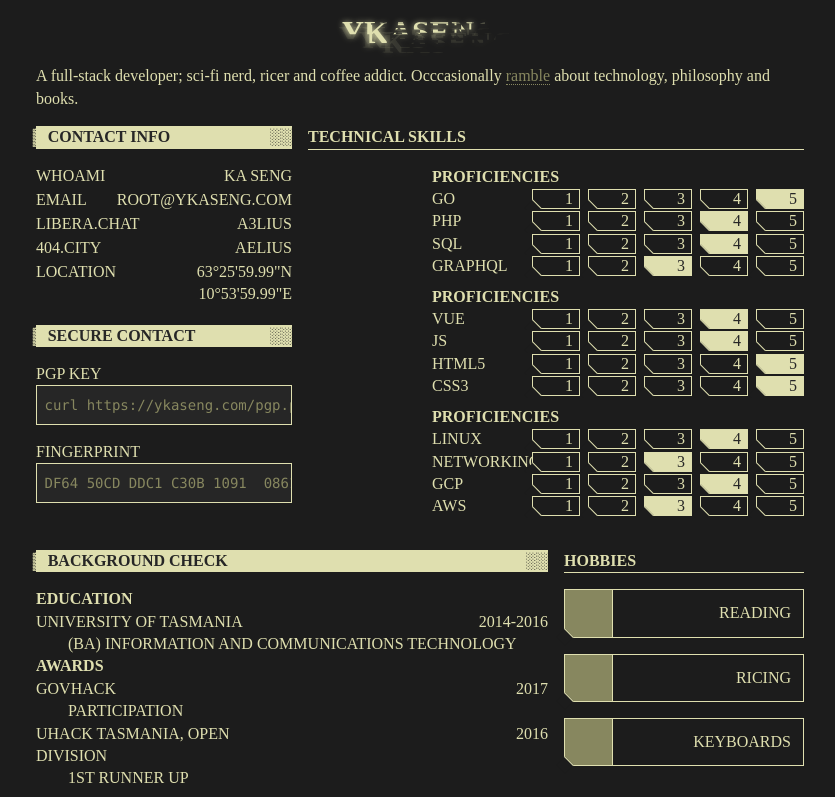
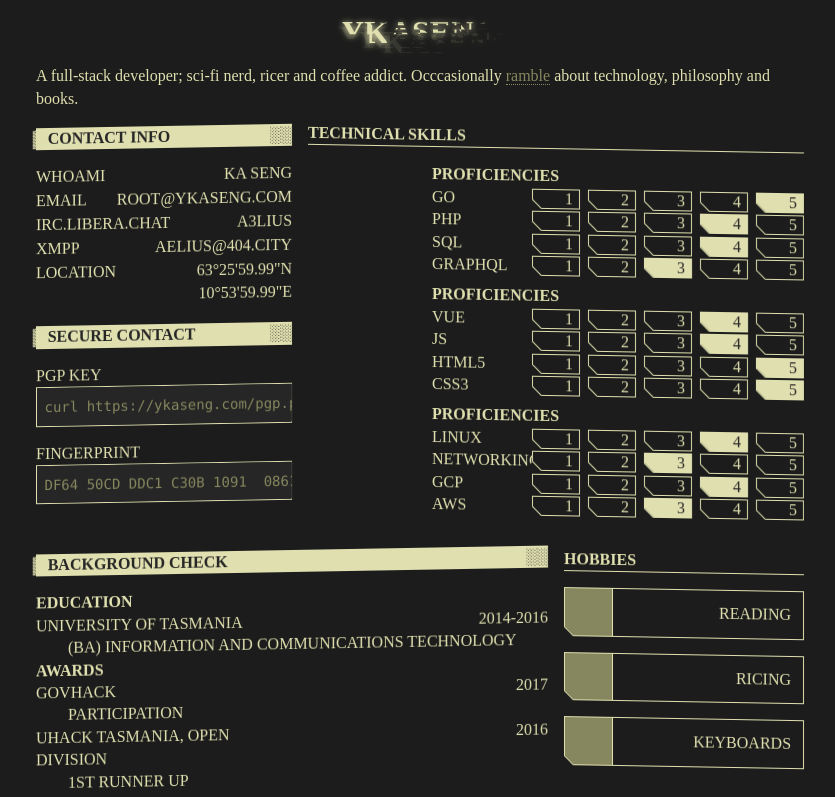
Before and after one commit to ykaseng/portfolio, a Vue app: page / in a window 1280 px wide. Shown: the top 797 px of the page, without its empty margins (220-1055 px from the left). Built offline with nearby package versions, Linux system fonts and the light colour scheme; a web font is replaced by a local one.

Commit message:
Add moar animations

```diff
--- a/package.json
+++ b/package.json
@@ -5,6 +5,7 @@
   "scripts": {
     "serve": "vue-cli-service serve",
     "build": "vue-cli-service build",
+    "preview": "serve -s dist",
     "lint": "vue-cli-service lint"
   },
   "dependencies": {
--- a/src/assets/data.json
+++ b/src/assets/data.json
@@ -5,8 +5,8 @@
         "contactInfo": {
             "whoami":"ka seng",
             "email":"root@ykaseng.com",
-            "libera.chat":"a3lius",
-            "404.city":"aelius",
+            "irc.libera.chat":"a3lius",
+            "xmpp":"aelius@404.city",
             "location":"63°25'59.99&quot;N 10°53'59.99&quot;E"
         },
         "secureContactInfo": {
--- a/src/views/AboutContent.vue
+++ b/src/views/AboutContent.vue
@@ -49,10 +49,41 @@ export default {
 
 <style scoped>
 @media screen and (min-width: 768px) {
+  .skills-col,
+  .traits-col {
+    padding-left: 1em;
+  }
+
+  .contact-col,
+  .background-col,
+  .career-col {
+    animation: skew-left 1s linear 1;
+  }
 
   .skills-col,
   .traits-col {
-    padding-left: 1em;
+
+    animation: skew-right 1s linear 1;
+  }
+
+  @keyframes skew-left {
+    0% {
+      transform: skewY(-1deg);
+    }
+
+    100% {
+      transform: skewY(0deg);
+    }
+  }
+
+  @keyframes skew-right {
+    0% {
+      transform: skewY(1deg);
+    }
+
+    100% {
+      transform: skewY(0deg);
+    }
   }
 }
 
```
